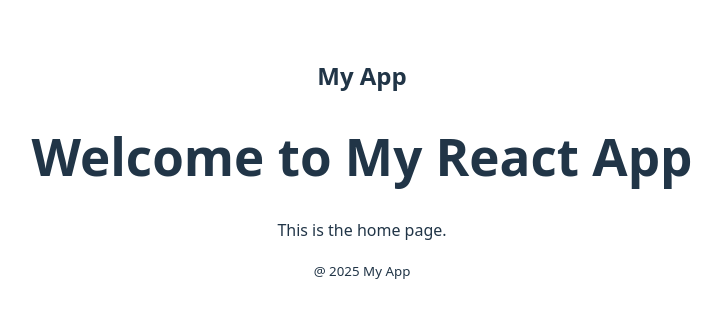
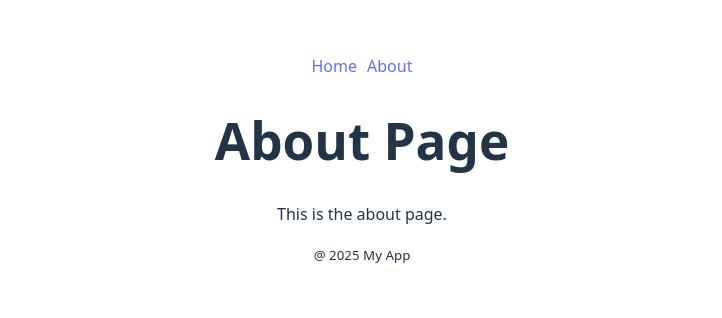
Before and after one commit to Aky33/arch-ho, a React (Vite) app in the folder src-fe/: page /about in a window 1280 px wide. Shown: the part 240-558 px from the top of the page, without its empty margins (278-1000 px from the left). Built offline with nearby package versions, Linux system fonts and the light colour scheme.

Commit message:
Přidání další stránky a routování

```diff
--- a/src-fe/package.json
+++ b/src-fe/package.json
@@ -11,12 +11,14 @@
   },
   "dependencies": {
     "react": "^19.1.0",
-    "react-dom": "^19.1.0"
+    "react-dom": "^19.1.0",
+    "react-router-dom": "^7.6.0"
   },
   "devDependencies": {
     "@eslint/js": "^9.25.0",
     "@types/react": "^19.1.2",
     "@types/react-dom": "^19.1.2",
+    "@types/react-router-dom": "^5.3.3",
     "@vitejs/plugin-react": "^4.4.1",
     "eslint": "^9.25.0",
     "eslint-plugin-react-hooks": "^5.2.0",
--- a/src-fe/src/App.tsx
+++ b/src-fe/src/App.tsx
@@ -1,12 +1,18 @@
+import { Routes, Route } from 'react-router-dom'
+
 import './styles/App.css'
 
+import Layout from './layout/Layout.tsx'
 import Home from './pages/Home.tsx'
-import Layout from './layout/Layout.tsx'
+import About from './pages/About.tsx'
 
 const App = () => {
   return (
     <Layout>
-      <Home />
+      <Routes>
+        <Route path='/' element={<Home />} />
+        <Route path='/about' element={<About />} />
+      </Routes>
     </Layout>
   )
 }
--- a/src-fe/src/layout/Layout.tsx
+++ b/src-fe/src/layout/Layout.tsx
@@ -1,4 +1,5 @@
 import React from 'react';
+import { Link } from 'react-router-dom';
 
 type LayoutProps = {
     children: React.ReactNode;
@@ -8,7 +9,10 @@ const Layout = ({ children }: LayoutProps) => {
     return (
         <div>
             <header>
-                <h2>My App</h2>
+                <nav>
+                    <Link to='/' style={{ marginRight: 10}}>Home</Link>
+                    <Link to='/about'>About</Link>
+                </nav>
             </header>
             <main>{children}</main>
             <footer>
--- a/src-fe/src/main.tsx
+++ b/src-fe/src/main.tsx
@@ -1,10 +1,14 @@
-import { StrictMode } from 'react'
-import { createRoot } from 'react-dom/client'
+import React from 'react'
+import ReactDom from 'react-dom/client'
+import { BrowserRouter } from 'react-router-dom'
+
+import App from './App.tsx'
 import './styles/index.css'
-import App from './App.tsx'
 
-createRoot(document.getElementById('root')!).render(
-  <StrictMode>
-    <App />
-  </StrictMode>,
+ReactDom.createRoot(document.getElementById('root')!).render(
+  <React.StrictMode>
+    <BrowserRouter>
+      <App />
+    </BrowserRouter>
+  </React.StrictMode>
 )
--- /dev/null
+++ b/src-fe/src/pages/About.tsx
@@ -0,0 +1,10 @@
+const About = () => {
+    return (
+        <div>
+            <h1>About Page</h1>
+            <p>This is the about page.</p>
+        </div>
+    )
+}
+
+export default About
```
Also changed, not shown: 1 other file (tests, documents, lock files or other folders).
